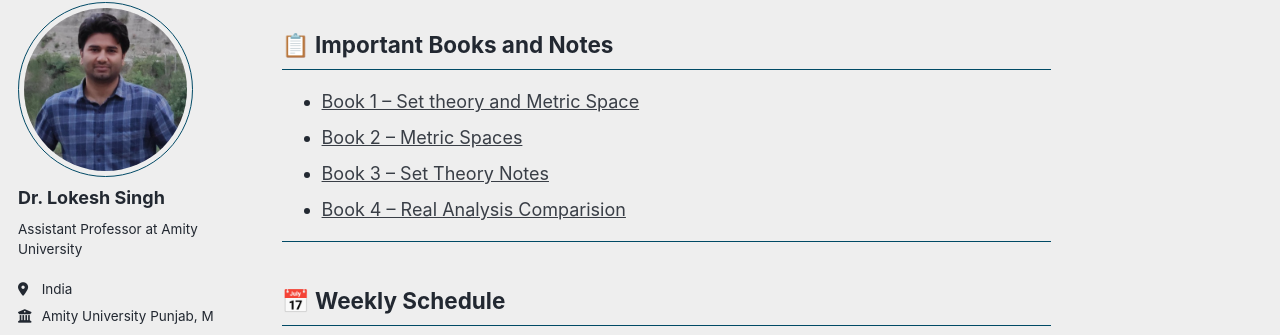
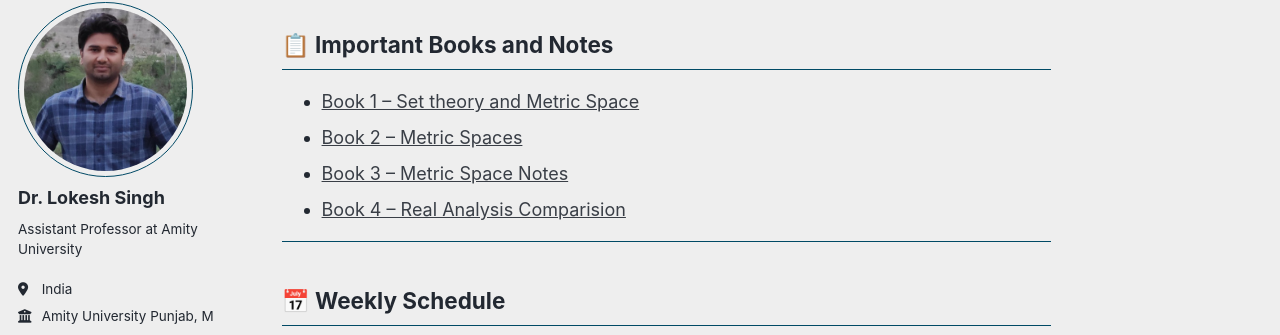
Before and after one commit to lokeshmath/lokeshmath.github.io, a Jekyll site: the page built from _pages/courses/MAT304.md, in a window 1280 px wide and 900 px high, scrolled down 666 px. Shown: the part 97-432 px from the top of the window. Built offline with Jekyll 4.4.1, drawn with Linux system fonts in a browser that asks for light colours; a style sheet for code colours, icons or effects is not loaded.

Commit message:
Update MAT304.md

```diff
--- a/_pages/courses/MAT304.md
+++ b/_pages/courses/MAT304.md
@@ -30,7 +30,7 @@ A rigorous treatment of set theory, logic, and metric spaces, forming the backbo
 
 - [Book 1 – Set theory and Metric Space](/files/courses/MAT304/book1.pdf)
 - [Book 2 – Metric Spaces](/files/courses/MAT304/book2.pdf)
-- [Book 3 – Set Theory Notes](/files/courses/MAT304/book3.pdf)
+- [Book 3 – Metric Space Notes](/files/courses/MAT304/book3.pdf)
 - [Book 4 – Real Analysis Comparision](/files/courses/MAT304/note1.pdf)
 
 
```
